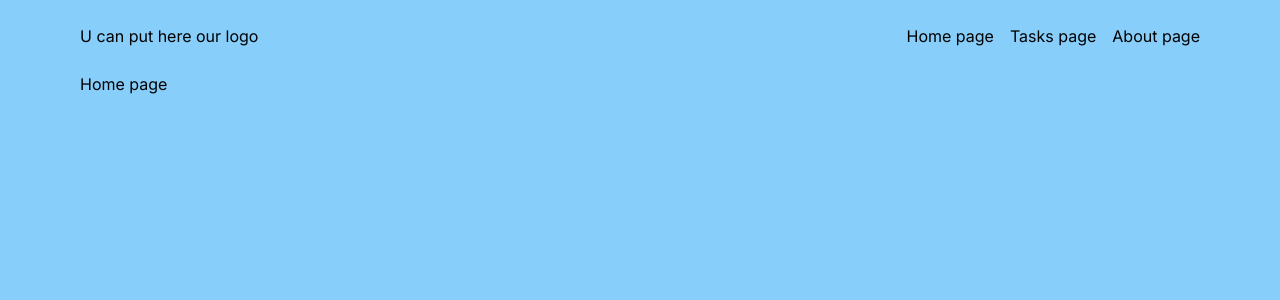
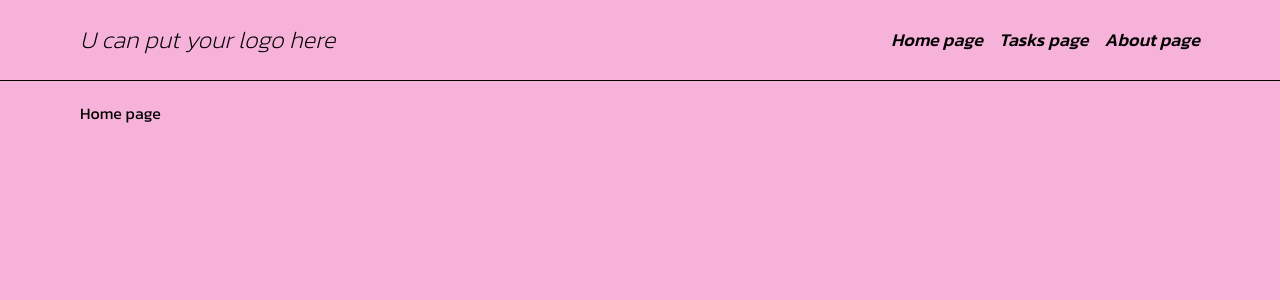
Before and after one commit to vitalycatt/nextjs-tasks-project, a Next.js app: page / in a window 1280 px wide. Shown: the top 300 px of the page. Built offline with nearby package versions, Linux system fonts and the light colour scheme.

Commit message:
feat: create layout & add font & add eslint settings

```diff
--- a/app/globals.css
+++ b/app/globals.css
@@ -2,21 +2,8 @@
 @tailwind components;
 @tailwind utilities;
 
-:root {
-  --foreground-rgb: 0, 0, 0;
-  --background-start-rgb: 214, 219, 220;
-  --background-end-rgb: 255, 255, 255;
+body {
+  font-family: "Kanit", sans-serif;
+  color: black;
+  background: #f7b2d9;
 }
-
-@media (prefers-color-scheme: dark) {
-  :root {
-    --foreground-rgb: 255, 255, 255;
-    --background-start-rgb: 0, 0, 0;
-    --background-end-rgb: 0, 0, 0;
-  }
-}
-
-body {
-  color: black;
-  background: lightskyblue;
-}
--- a/app/layout.js
+++ b/app/layout.js
@@ -1,18 +1,24 @@
-import { Inter } from "next/font/google";
 import "./globals.css";
+import classnames from "classnames";
+import { Kanit } from "next/font/google";
 import Link from "next/link";
-import classnames from "classnames";
 
-const inter = Inter({ subsets: ["latin"] });
+const kanit = Kanit({
+  weight: ["100", "200", "300", "400", "500", "600", "700", "800", "900"],
+  style: ["normal", "italic"],
+  subsets: ["latin"],
+});
 
 const RootLayout = ({ children }) => {
   return (
     <html lang="en">
-      <body className={classnames("mx-20", [inter.className])}>
-        <header className="flex items-center justify-between pt-6 mb-6">
-          <div>U can put here our logo</div>
+      <body className={classnames("", [kanit.className])}>
+        <header className="flex items-center justify-between pt-6 mb-6 mx-20">
+          <h1 className="font-extralight italic text-2xl">
+            U can put your logo here
+          </h1>
 
-          <div className="flex items-center justify-end">
+          <div className="flex items-center justify-end font-medium italic text-lg">
             <Link href="/" className="mr-4">
               Home page
             </Link>
@@ -25,7 +31,9 @@ const RootLayout = ({ children }) => {
           </div>
         </header>
 
-        <main>{children}</main>
+        <hr className="h-0 mb-5 border-b-1 border-black border-solid" />
+
+        <main className="mx-20">{children}</main>
       </body>
     </html>
   );
--- a/package.json
+++ b/package.json
@@ -16,8 +16,9 @@
   },
   "devDependencies": {
     "autoprefixer": "^10.0.1",
-    "eslint": "^8",
+    "eslint": "^8.53.0",
     "eslint-config-next": "14.0.2",
+    "eslint-plugin-perfectionist": "^2.3.0",
     "postcss": "^8",
     "tailwindcss": "^3.3.0"
   }
```
Also changed, not shown: tailwind.config.js (+7 -7 lines), 2 other files (tests, documents, lock files or other folders).
